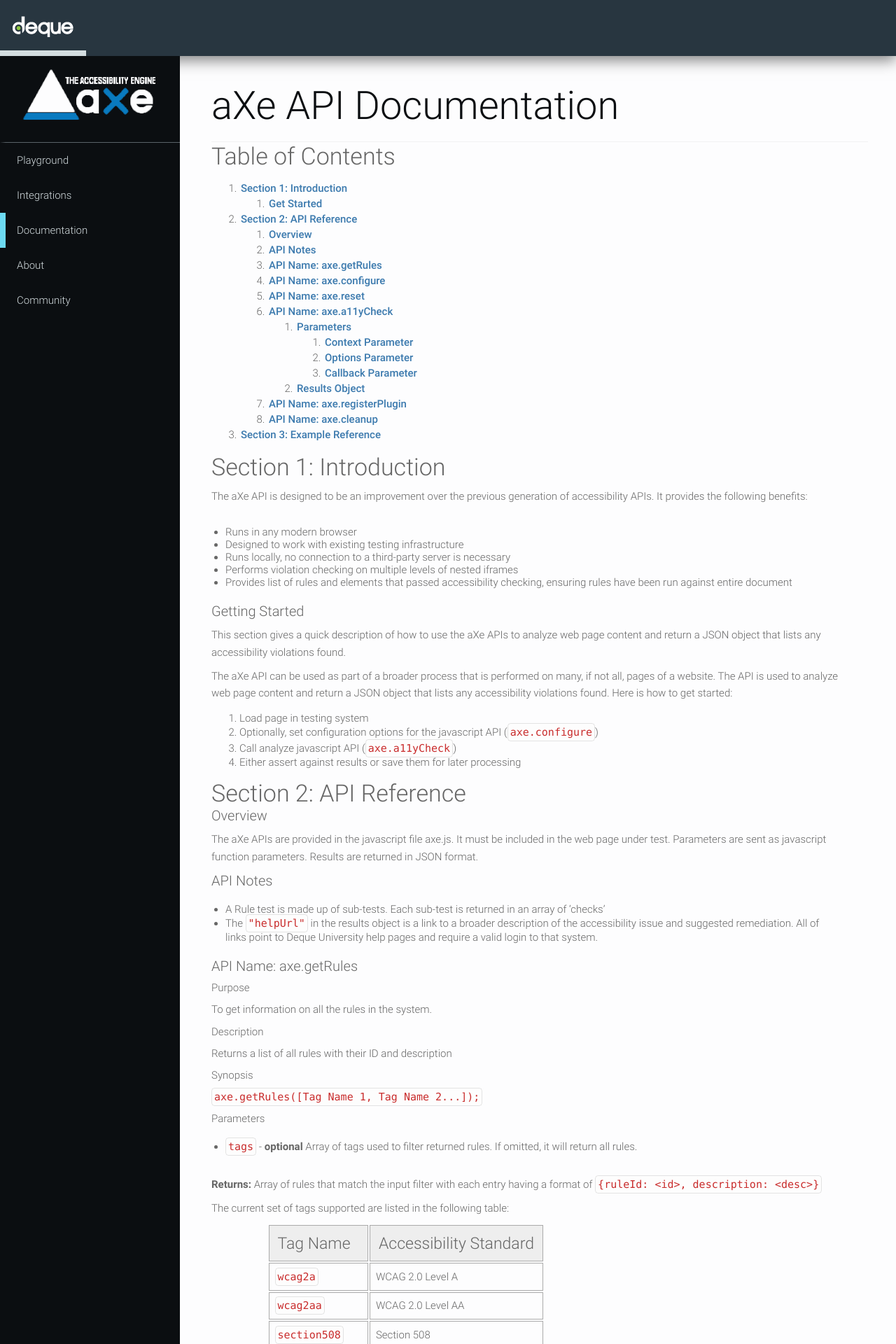
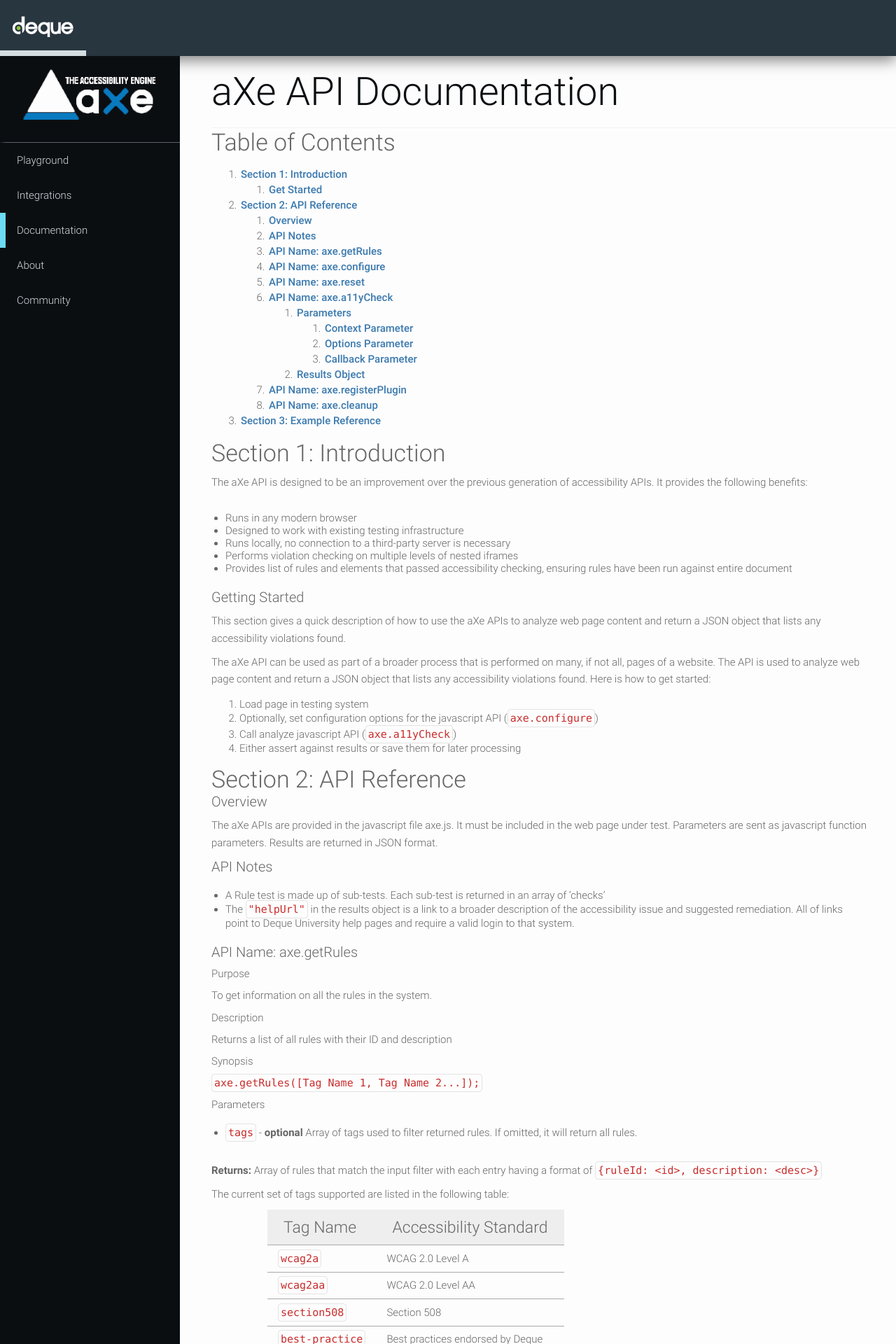
Before and after one commit to dequelabs/axe-website, a Jekyll site: the page built from docs.md, in a window 1280 px wide. Shown: the top 1920 px of the page at 70% size. Built offline with Jekyll 4.4.1, drawn with Linux system fonts in a browser that asks for light colours; some of the changed text lies outside the part shown.

Commit message:
style tweaks

```diff
--- a/assets/styles/index.css
+++ b/assets/styles/index.css
@@ -36,8 +36,7 @@
   content: '';
   display: table;
 }
-textarea,
-code {
+textarea {
   min-width: 100%;
   max-width: 100%;
   font-family: monospace;
@@ -60,3 +59,15 @@
 code {
   font-size: 1em;
 }
+
+.dqpl-main-content .post {
+  position: fixed;
+  top: 80px;
+  bottom: 0;
+  overflow: auto;
+}
+
+
+#gitter iframe {
+  box-shadow: 0 3px 5px rgba(0,0,0,0.5);
+}
--- a/assets/styles/main.css
+++ b/assets/styles/main.css
@@ -47,7 +47,8 @@
 
 table {
   text-align: left;
-  padding-left: 80px;
+  margin-left: 80px;
+  border-collapse: collapse;
 }
 
 table th {
@@ -56,9 +57,10 @@
   font-weight: 300;
 }
 
-table th, table td {
-  height: 25px;
-  padding-right: 100px;
+.post table th, .post table td {
+  padding: .5em 1em;
+  border: none;
+  border-bottom: 1px solid #aaa;
 }
 
 code.highlighter-rouge {
--- a/community/index.html
+++ b/community/index.html
@@ -1,7 +1,8 @@
 ---
-layout: page
+layout: default
 title: aXe Community
 ---
+<h1>aXe Community</h1>
 <div id="gitter"></div>
 <script>
   ((window.gitter = {}).chat = {}).options = {
```
